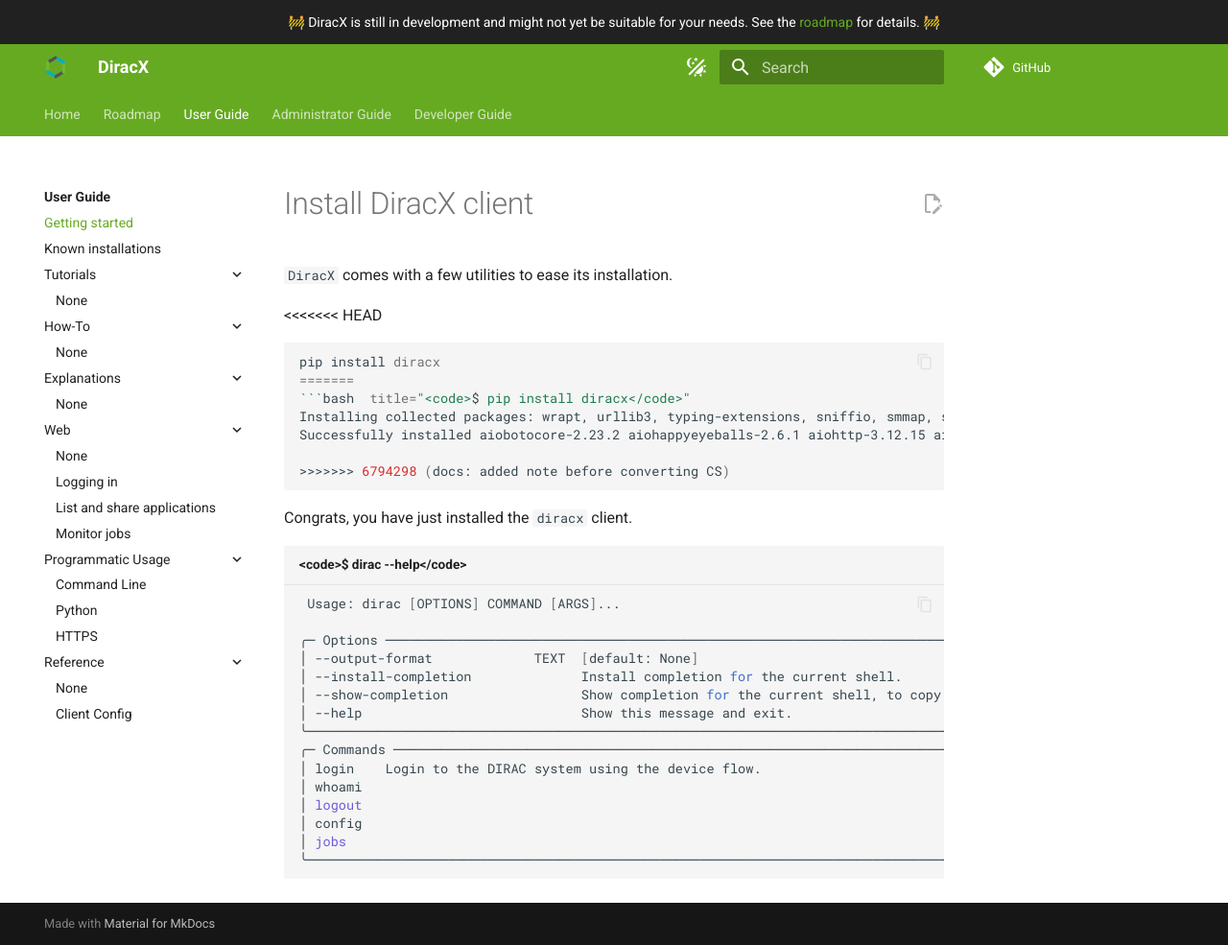
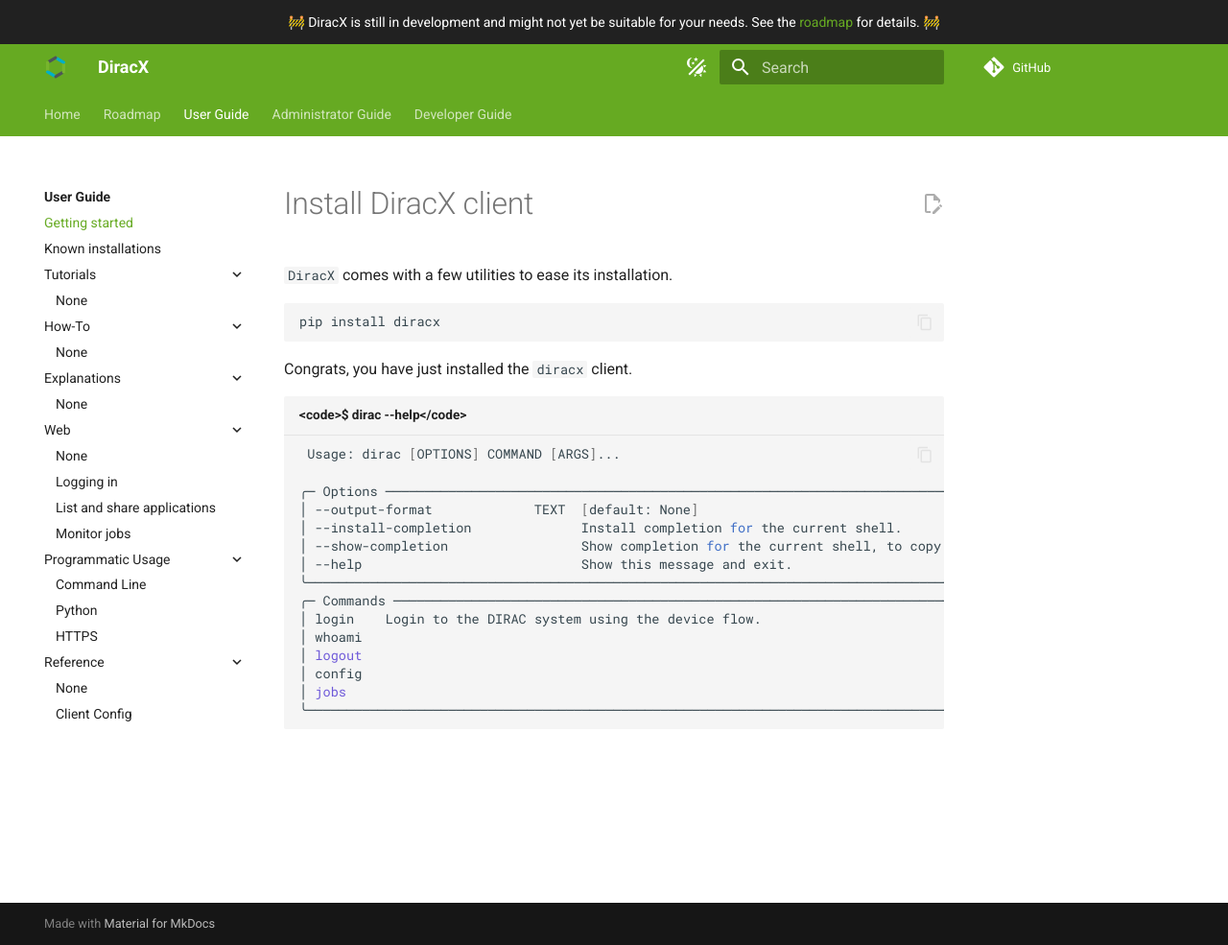
Before and after one commit to DIRACGrid/diracx, an MkDocs documentation site: the page built from docs/user/tutorials/getting-started.md, in a window 1280 px wide and 985 px high. Shown: the whole window at 96% size. Built offline with MkDocs 1.6.1 and Material for MkDocs 9.7.7, drawn with Linux system fonts in a browser that asks for light colours; plug-ins that fetch from the network failed and are left out; comment, search, counter and statistics services are not loaded; part of the change alters nothing that is shown.

Commit message:
fix: do not show output of pip install

````diff
--- a/docs/user/tutorials/getting-started.md
+++ b/docs/user/tutorials/getting-started.md
@@ -2,15 +2,8 @@
 
 `DiracX` comes with a few utilities to ease its installation.
 
-<<<<<<< HEAD
 ```bash
 pip install diracx
-=======
-```bash  title="<code>$ pip install diracx</code>"
-Installing collected packages: wrapt, urllib3, typing-extensions, sniffio, smmap, six, shellingham, sh, pyyaml, python-dotenv, pyjwt, pygments, pycparser, propcache, multidict, mdurl, jmespath, isodate, idna, h11, frozenlist, dnspython, diraccfg, click, charset_normalizer, certifi, cachetools, attrs, annotated-types, aioitertools, aiohappyeyeballs, yarl, typing-inspection, requests, python-dateutil, pydantic-core, markdown-it-py, httpcore, gitdb, email-validator, cffi, anyio, aiosignal, rich, pydantic, httpx, gitpython, cryptography, botocore, azure-core, aiohttp, typer, pydantic-settings, joserfc, aiobotocore, diracx-core, diracx-client, diracx-api, diracx-cli, diracx
-Successfully installed aiobotocore-2.23.2 aiohappyeyeballs-2.6.1 aiohttp-3.12.15 aioitertools-0.12.0 aiosignal-1.4.0 annotated-types-0.7.0 anyio-4.10.0 attrs-25.3.0 azure-core-1.35.0 botocore-1.39.8 cachetools-6.1.0 certifi-2025.8.3 cffi-1.17.1 charset_normalizer-3.4.2 click-8.2.1 cryptography-45.0.6 diraccfg-1.0.1 diracx-0.0.1a46 diracx-api-0.0.1a46 diracx-cli-0.0.1a46 diracx-client-0.0.1a46 diracx-core-0.0.1a46 dnspython-2.7.0 email-validator-2.2.0 frozenlist-1.7.0 gitdb-4.0.12 gitpython-3.1.45 h11-0.16.0 httpcore-1.0.9 httpx-0.28.1 idna-3.10 isodate-0.7.2 jmespath-1.0.1 joserfc-1.2.2 markdown-it-py-3.0.0 mdurl-0.1.2 multidict-6.6.3 propcache-0.3.2 pycparser-2.22 pydantic-2.11.7 pydantic-core-2.33.2 pydantic-settings-2.10.1 pygments-2.19.2 pyjwt-2.10.1 python-dateutil-2.9.0.post0 python-dotenv-1.1.1 pyyaml-6.0.2 requests-2.32.4 rich-14.1.0 sh-2.2.2 shellingham-1.5.4 six-1.17.0 smmap-5.0.2 sniffio-1.3.1 typer-0.16.0 typing-extensions-4.14.1 typing-inspection-0.4.1 urllib3-2.5.0 wrapt-1.17.2 yarl-1.20.1
-
->>>>>>> 6794298 (docs: added note before converting CS)
 ```
 
 Congrats, you have just installed the `diracx` client.
````
